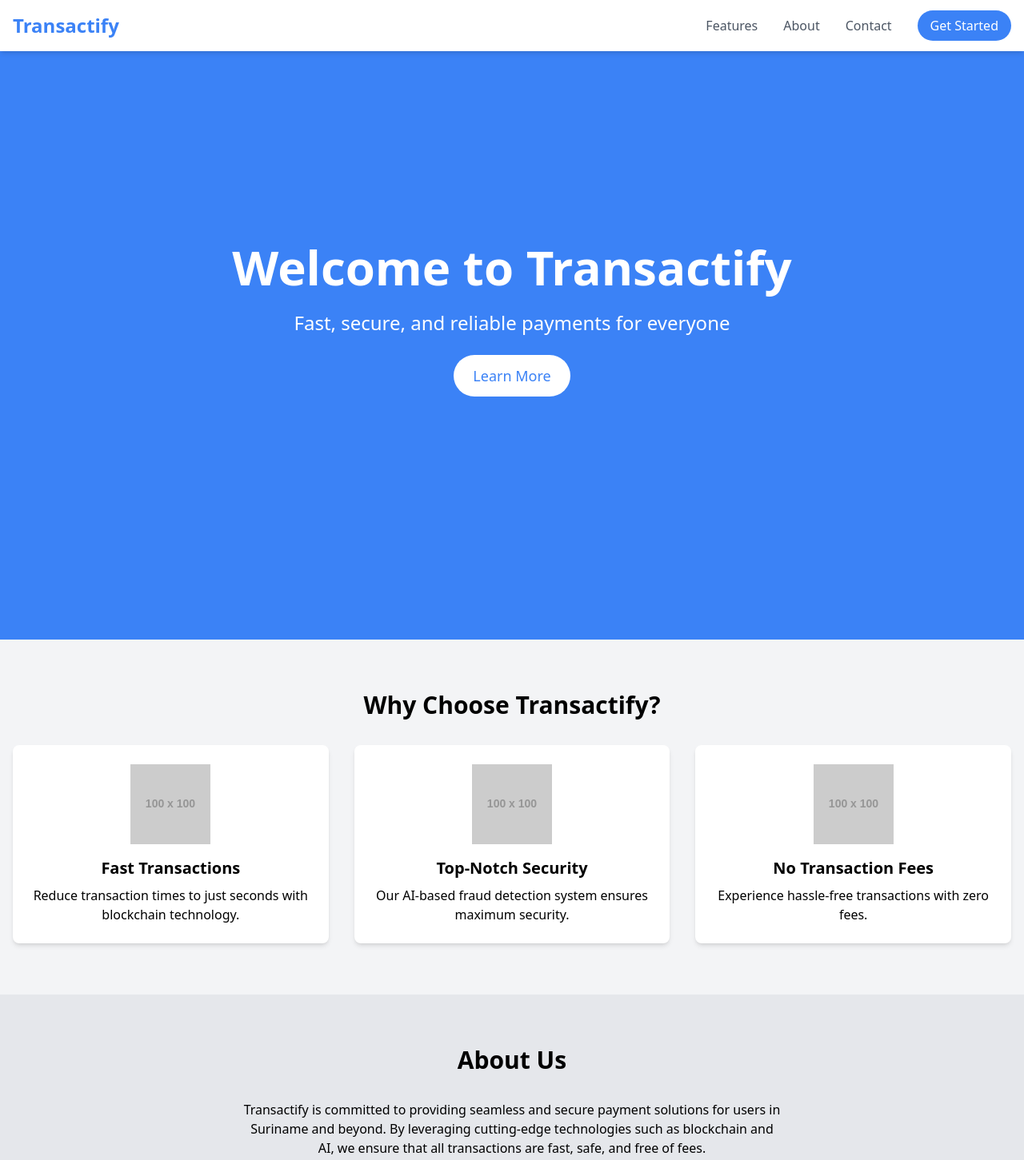
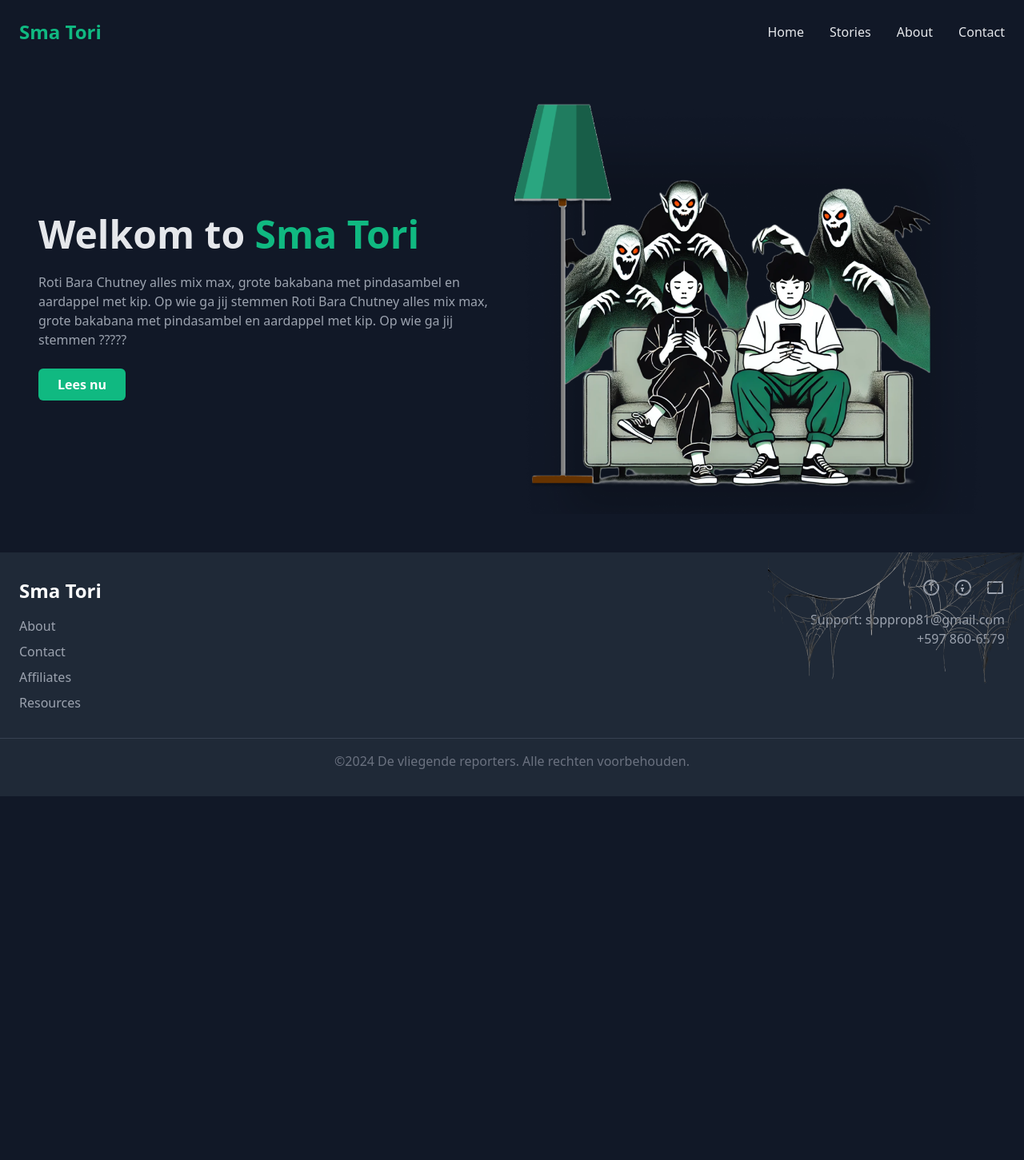
Before and after one commit to LeoRanoe/Projecten-Periode-7, a website: page dist/index.html in a window 1280 px wide. Shown: the top 1451 px of the page at 80% size. After the commit the page ends 996 px from the top, so only its background shows below. Drawn offline with nearby package versions, Linux system fonts and the light colour scheme; placeholder pictures from the web are drawn by us.

Commit message:
feat: made a part of the landing page

```diff
--- a/dist/index.html
+++ b/dist/index.html
@@ -3,124 +3,93 @@
 <head>
   <meta charset="UTF-8">
   <meta name="viewport" content="width=device-width, initial-scale=1.0">
-  <title>Transactify</title>
-  <script src="https://cdn.tailwindcss.com"></script>
-  <style>
-    /* Keyframe animations */
-    @keyframes slideIn {
-      0% { opacity: 0; transform: translateY(30px); }
-      100% { opacity: 1; transform: translateY(0); }
-    }
-    .animate-slideIn {
-      animation: slideIn 1s ease-out;
-    }
-  </style>
+  <title>Sma Tori</title>
+  <link href="https://cdn.jsdelivr.net/npm/tailwindcss@2.2.19/dist/tailwind.min.css" rel="stylesheet">
 </head>
-<body class="bg-gray-100">
+<body class="bg-gray-900 text-gray-200 font-sans">
+  <!-- Navigation Bar -->
+  <nav class="flex justify-between items-center p-6">
+    <div class="text-2xl font-bold text-green-500">Sma Tori</div>
+    <ul class="hidden md:flex space-x-8">
+      <li><a href="#home" class="hover:text-green-500">Home</a></li>
+      <li><a href="#stories" class="hover:text-green-500">Stories</a></li>
+      <li><a href="#about" class="hover:text-green-500">About</a></li>
+      <li><a href="#contact" class="hover:text-green-500">Contact</a></li>
+    </ul>
+    <button class="md:hidden text-gray-200 focus:outline-none">
+      <svg class="w-6 h-6" fill="none" stroke="currentColor" viewBox="0 0 24 24" xmlns="http://www.w3.org/2000/svg">
+        <path stroke-linecap="round" stroke-linejoin="round" stroke-width="2" d="M4 6h16M4 12h16m-7 6h7"></path>
+      </svg>
+    </button>
+  </nav>
 
-  <!-- Navigation Bar -->
-  <nav class="bg-white shadow-md fixed w-full z-10 top-0">
-    <div class="container mx-auto px-4 py-4 flex justify-between items-center">
-      <a href="#" class="text-2xl font-bold text-blue-500">Transactify</a>
-      <ul class="hidden md:flex space-x-8">
-        <li><a href="#features" class="text-gray-600 hover:text-blue-500">Features</a></li>
-        <li><a href="#about" class="text-gray-600 hover:text-blue-500">About</a></li>
-        <li><a href="#contact" class="text-gray-600 hover:text-blue-500">Contact</a></li>
-        <li><a href="#" class="bg-blue-500 text-white px-4 py-2 rounded-full hover:bg-blue-600">Get Started</a></li>
-      </ul>
-      <div class="md:hidden">
-        <!-- Mobile Menu Button -->
-        <button id="mobile-menu-button" class="text-gray-600 focus:outline-none">
-          <svg xmlns="http://www.w3.org/2000/svg" class="h-6 w-6" fill="none" viewBox="0 0 24 24" stroke="currentColor">
-            <path stroke-linecap="round" stroke-linejoin="round" stroke-width="2" d="M4 6h16M4 12h16m-7 6h7" />
-          </svg>
-        </button>
+  <!-- Main Section -->
+  <main class="flex flex-col md:flex-row items-center justify-between px-6 md:px-12 py-12">
+    <!-- Left Text Section -->
+    <div class="md:w-1/2 space-y-6">
+      <h1 class="text-4xl md:text-5xl font-bold">Welkom to <span class="text-green-500">Sma Tori</span></h1>
+      <p class="text-gray-400">
+        Roti Bara Chutney alles mix max, grote bakabana met pindasambel en aardappel met kip. Op wie ga jij stemmen Roti Bara Chutney alles mix max, grote bakabana met pindasambel en aardappel met kip. Op wie ga jij stemmen ?????
+      </p>
+      <button class="px-6 py-2 bg-green-500 text-white font-bold rounded-md hover:bg-green-600 transition">
+        Lees nu
+      </button>
+    </div>
+
+    <!-- Right Image Section -->
+    <div class="md:w-1/2 flex justify-center relative">
+      <!-- Add your custom images here -->
+      <img src="/images/Ghost1.png" alt="Couch with people and ghosts" class="max-w-full h-auto">
+    </div>
+  </main>
+  <!-- Footer Section -->
+  <footer class="bg-gray-800 text-gray-400 py-8 relative overflow-hidden">
+      <!-- Spider Web Background in the Corner -->
+   <div class="absolute top-0 right-0 h-80 w-80 bg-no-repeat bg-contain" style="background-image: url('/images/spiderweb1.png'); opacity:1;"></div>
+    <div class="max-w-7xl mx-auto px-6 flex flex-col md:flex-row justify-between items-center md:items-start space-y-6 md:space-y-0">
+      <!-- Logo and Links -->
+      <div class="flex flex-col items-center md:items-start space-y-4">
+        <h2 class="text-2xl font-bold text-white">Sma Tori</h2>
+        <div class="h-1 w-8 bg-gray-500 md:hidden"></div> <!-- Divider for mobile -->
+        <ul class="space-y-2 text-center md:text-left">
+          <li><a href="#about" class="hover:text-white">About</a></li>
+          <li><a href="#contact" class="hover:text-white">Contact</a></li>
+          <li><a href="#affiliates" class="hover:text-white">Affiliates</a></li>
+          <li><a href="#resources" class="hover:text-white">Resources</a></li>
+        </ul>
+      </div>
+
+      <!-- Contact Information -->
+      <div class="flex flex-col items-center md:items-end space-y-4">
+        <div class="flex space-x-4">
+          <!-- Social Media Icons -->
+          <a href="#" class="text-gray-400 hover:text-white">
+            <svg xmlns="http://www.w3.org/2000/svg" class="h-6 w-6" viewBox="0 0 24 24" fill="currentColor">
+              <path d="M12 2C6.486 2 2 6.486 2 12s4.486 10 10 10 10-4.486 10-10S17.514 2 12 2zm0 18c-4.411 0-8-3.589-8-8s3.589-8 8-8 8 3.589 8 8-3.589 8-8 8zm-1-13h-2v2h2v7h2v-7h2v-2h-2V7c0-.552.448-1 1-1h1V4h-2c-1.654 0-3 1.346-3 3v2z"/>
+            </svg>
+          </a>
+          <a href="#" class="text-gray-400 hover:text-white">
+            <svg xmlns="http://www.w3.org/2000/svg" class="h-6 w-6" viewBox="0 0 24 24" fill="currentColor">
+              <path d="M12 2C6.486 2 2 6.486 2 12s4.486 10 10 10 10-4.486 10-10S17.514 2 12 2zm0 18c-4.411 0-8-3.589-8-8s3.589-8 8-8 8 3.589 8 8-3.589 8-8 8zm2-8h-4v-1c0-.265.105-.52.293-.707S10.735 10 11 10h1v-2h-1c-.552 0-1 .448-1 1v3h-1v2h1v3h2v-3h1v-2z"/>
+            </svg>
+          </a>
+          <a href="#" class="text-gray-400 hover:text-white">
+            <svg xmlns="http://www.w3.org/2000/svg" class="h-6 w-6" viewBox="0 0 24 24" fill="currentColor">
+              <path d="M20 4H4c-1.104 0-2 .896-2 2v12c0 1.104.896 2 2 2h16c1.104 0 2-.896 2-2V6c0-1.104-.896-2-2-2zM4 18V6h16l.002 12H4zm8-10c-2.209 0-4 1.791-4 4s1.791 4 4 4 4-1.791 4-4-1.791-4-4-4zM8 12c0-2.209 1.791-4 4-4s4 1.791 4 4-1.791 4-4 4-4-1.791-4-4z"/>
+            </svg>
+          </a>
+        </div>
+        <p class="text-gray-400 text-center md:text-right">
+          Support: <a href="mailto:sopprop81@gmail.com" class="hover:text-white">sopprop81@gmail.com</a><br>
+          <span>+597 860-6579</span>
+        </p>
       </div>
     </div>
-  </nav>
 
-  <!-- Hero Section -->
-  <header class="bg-blue-500 text-white h-screen flex items-center justify-center text-center animate-slideIn">
-    <div class="space-y-6">
-      <h1 class="text-4xl md:text-6xl font-bold">Welcome to Transactify</h1>
-      <p class="text-lg md:text-2xl">Fast, secure, and reliable payments for everyone</p>
-      <a href="#features" class="bg-white text-blue-500 px-6 py-3 rounded-full text-lg hover:bg-blue-100 mt-6 inline-block">Learn More</a>
-    </div>
-  </header>
-
-  <!-- Features Section -->
-  <section id="features" class="container mx-auto px-4 py-16">
-    <h2 class="text-3xl font-bold text-center mb-8">Why Choose Transactify?</h2>
-    <div class="grid grid-cols-1 md:grid-cols-3 gap-8">
-      <!-- Feature 1 -->
-      <div class="bg-white p-6 rounded-lg shadow-md text-center hover:scale-105 transition-transform duration-300">
-        <img src="https://via.placeholder.com/100" alt="Fast Transactions" class="mx-auto mb-4">
-        <h3 class="text-xl font-semibold mb-2">Fast Transactions</h3>
-        <p>Reduce transaction times to just seconds with blockchain technology.</p>
-      </div>
-      <!-- Feature 2 -->
-      <div class="bg-white p-6 rounded-lg shadow-md text-center hover:scale-105 transition-transform duration-300">
-        <img src="https://via.placeholder.com/100" alt="Secure" class="mx-auto mb-4">
-        <h3 class="text-xl font-semibold mb-2">Top-Notch Security</h3>
-        <p>Our AI-based fraud detection system ensures maximum security.</p>
-      </div>
-      <!-- Feature 3 -->
-      <div class="bg-white p-6 rounded-lg shadow-md text-center hover:scale-105 transition-transform duration-300">
-        <img src="https://via.placeholder.com/100" alt="Zero Fees" class="mx-auto mb-4">
-        <h3 class="text-xl font-semibold mb-2">No Transaction Fees</h3>
-        <p>Experience hassle-free transactions with zero fees.</p>
-      </div>
-    </div>
-  </section>
-
-  <!-- About Section -->
-  <section id="about" class="bg-gray-200 py-16">
-    <div class="container mx-auto px-4">
-      <h2 class="text-3xl font-bold text-center mb-8">About Us</h2>
-      <p class="text-center max-w-2xl mx-auto">Transactify is committed to providing seamless and secure payment solutions for users in Suriname and beyond. By leveraging cutting-edge technologies such as blockchain and AI, we ensure that all transactions are fast, safe, and free of fees.</p>
-    </div>
-  </section>
-
-  <!-- Contact Section -->
-  <section id="contact" class="container mx-auto px-4 py-16">
-    <h2 class="text-3xl font-bold text-center mb-8">Contact Us</h2>
-    <form class="max-w-lg mx-auto bg-white p-8 rounded-lg shadow-md">
-      <div class="mb-4">
-        <label for="name" class="block text-gray-700">Name</label>
-        <input type="text" id="name" class="w-full px-4 py-2 border border-gray-300 rounded-lg" placeholder="Your Name">
-      </div>
-      <div class="mb-4">
-        <label for="email" class="block text-gray-700">Email</label>
-        <input type="email" id="email" class="w-full px-4 py-2 border border-gray-300 rounded-lg" placeholder="Your Email">
-      </div>
-      <div class="mb-4">
-        <label for="message" class="block text-gray-700">Message</label>
-        <textarea id="message" class="w-full px-4 py-2 border border-gray-300 rounded-lg" rows="4" placeholder="Your Message"></textarea>
-      </div>
-      <button type="submit" class="bg-blue-500 text-white px-4 py-2 rounded-lg hover:bg-blue-600">Send Message</button>
-    </form>
-  </section>
-
-  <!-- Footer -->
-  <footer class="bg-gray-800 text-white py-8">
-    <div class="container mx-auto px-4 text-center">
-      <p>© 2024 Transactify. All rights reserved.</p>
-      <ul class="flex justify-center space-x-4 mt-4">
-        <li><a href="#" class="hover:text-blue-400">Privacy Policy</a></li>
-        <li><a href="#" class="hover:text-blue-400">Terms of Service</a></li>
-        <li><a href="#" class="hover:text-blue-400">Contact Us</a></li>
-      </ul>
+    <!-- Bottom Text -->
+    <div class="mt-8 border-t border-gray-700 pt-4 text-center text-gray-500">
+      ©2024 De vliegende reporters. Alle rechten voorbehouden.
     </div>
   </footer>
-
-  <script>
-    // Mobile menu toggle
-    const menuButton = document.getElementById('mobile-menu-button');
-    const navMenu = document.querySelector('nav ul');
-    menuButton.addEventListener('click', () => {
-      navMenu.classList.toggle('hidden');
-    });
-  </script>
-
 </body>
 </html>
```
Also changed, not shown: images/Ghost1.png (added), images/spiderweb1.png (added).
